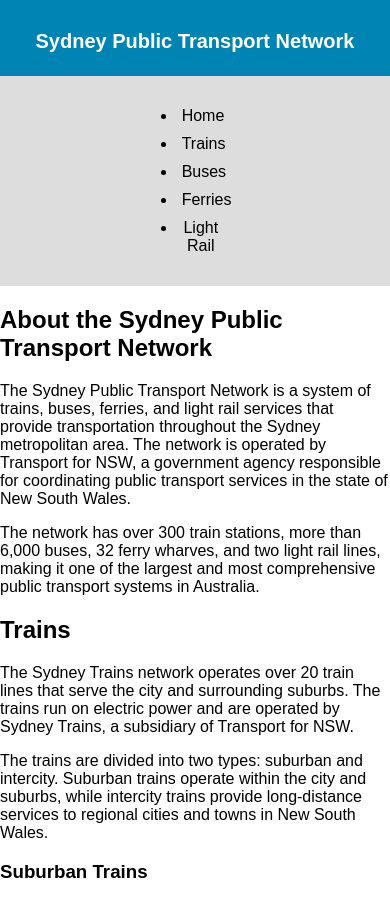
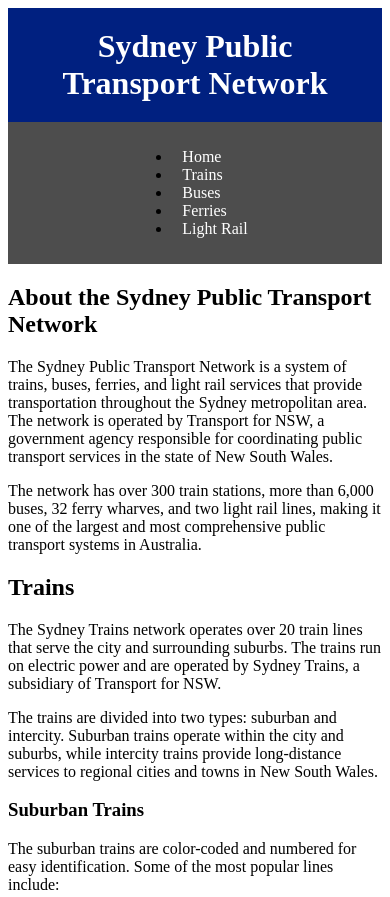
Before and after one commit to Jdinger03/trains, a plain HTML site: page index.html in a window 390 px wide. Shown: the top 897 px of the page. Drawn offline with Linux system fonts and the light colour scheme.

Commit message:
Update styles.css

```diff
--- a/styles.css
+++ b/styles.css
@@ -1,80 +1,79 @@
-/* Global styles */
+/* CSS for Sydney public transport webpage */
 
-body {
-  font-family: Arial, sans-serif;
+/* Header styling */
+header {
+  background-color: #002080;
+  color: #FFFFFF;
+  text-align: center;
+  padding: 20px;
+}
+
+header h1 {
   margin: 0;
 }
 
-header {
-  background-color: #0084b4;
-  color: white;
-  font-size: 24px;
-  padding: 10px;
-  text-align: center;
-}
-
+/* Navigation menu styling */
 nav {
-  background-color: #ddd;
   display: flex;
-  justify-content: space-around;
+  justify-content: center;
+  background-color: #4d4d4d;
   padding: 10px;
 }
 
 nav a {
-  color: black;
+  color: #FFFFFF;
   text-decoration: none;
+  margin: 0 10px;
 }
 
 nav a:hover {
-  color: white;
-  background-color: #0084b4;
-  padding: 5px;
+  text-decoration: underline;
 }
 
-h1 {
-  font-size: 20px;
-  margin-top: 20px;
+/* Main content styling */
+.container {
+  max-width: 800px;
+  margin: 0 auto;
+  padding: 20px;
 }
 
+.container h2 {
+  margin-top: 30px;
+}
+
+.container p {
+  line-height: 1.5;
+}
+
+/* Table styling */
 table {
   border-collapse: collapse;
+  width: 100%;
   margin: 20px 0;
-  width: 100%;
 }
 
 th, td {
-  border: 1px solid #ddd;
+  text-align: left;
   padding: 8px;
-  text-align: left;
 }
 
 th {
-  background-color: #0084b4;
-  color: white;
+  background-color: #002080;
+  color: #FFFFFF;
 }
 
 tr:nth-child(even) {
   background-color: #f2f2f2;
 }
 
-footer {
+tr:hover {
   background-color: #ddd;
-  font-size: 14px;
-  padding: 10px;
-  text-align: center;
 }
 
-/* Styles for small screens */
-
-@media (max-width: 768px) {
-  nav {
-    flex-wrap: wrap;
-  }
-
-  nav a {
-    display: block;
-    padding: 5px;
-    text-align: center;
-    width: 50%;
-  }
+/* Footer styling */
+footer {
+  background-color: #4d4d4d;
+  color: #FFFFFF;
+  text-align: center;
+  padding: 10px;
 }
```
